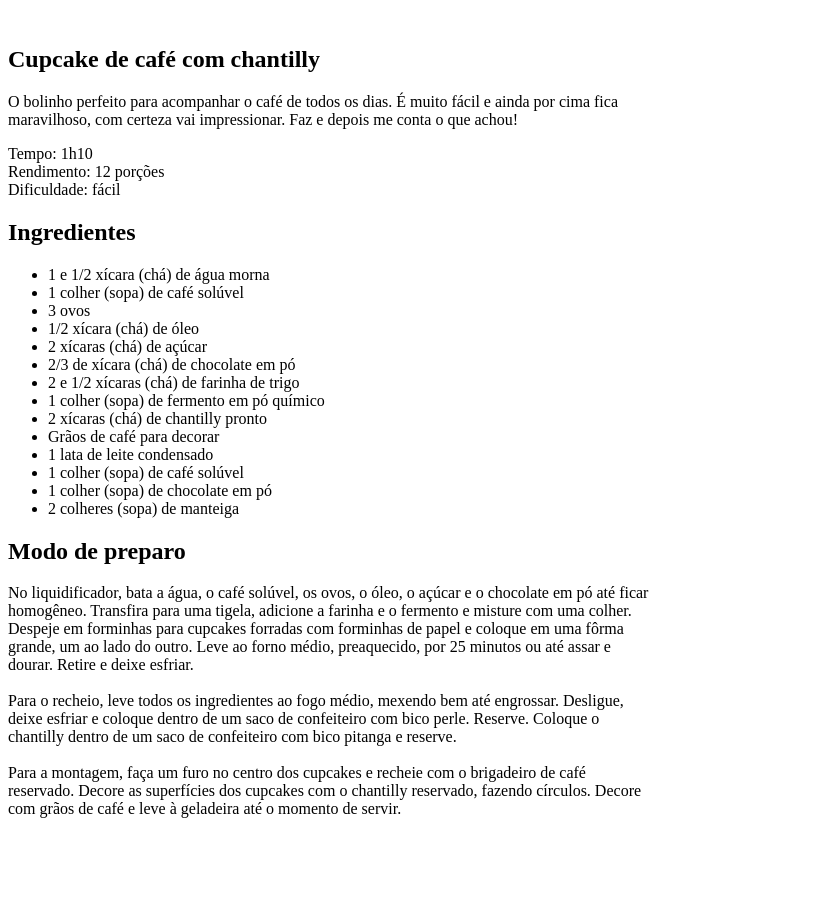
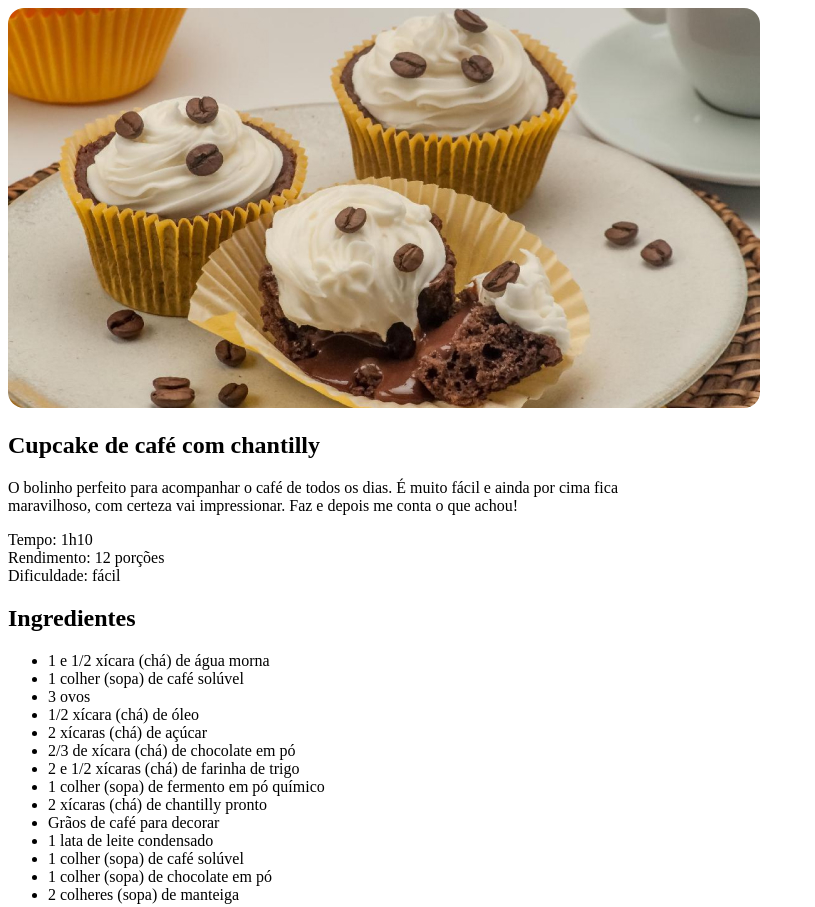
Before and after one commit to arissonpaes/Projeto, a plain HTML site: page index.html in a window 1280 px wide. Shown: the top 907 px of the page, without its empty margins (0-815 px from the left). Before the commit the page ends 834 px from the top, so only its background shows below. Drawn offline with Linux system fonts and the light colour scheme.

Commit message:
Adicionando imagens e style.css

```diff
--- a/index.html
+++ b/index.html
@@ -4,10 +4,12 @@
     <meta charset="UTF-8">
     <meta name="viewport" content="width=device-width, initial-scale=1.0">
     <title>Página de receitas</title>
+
+    <link rel="stylesheet" href="style.css">
 </head>
 <body>
     <div id="page"></div>
-    <img src="" alt="">
+    <img src="assets/main-image.jpg" alt="Imagem de um cupcakes com grãos de café e chantilly">
     <main>
         <section id="about">
             <h1>Cupcake de café com chantilly</h1>
--- /dev/null
+++ b/style.css
@@ -0,0 +1,3 @@
+img {
+    border-radius: 16px;
+}
```
Also changed, not shown: assets/bg-image.jpg (added), assets/main-image.jpg (added).
